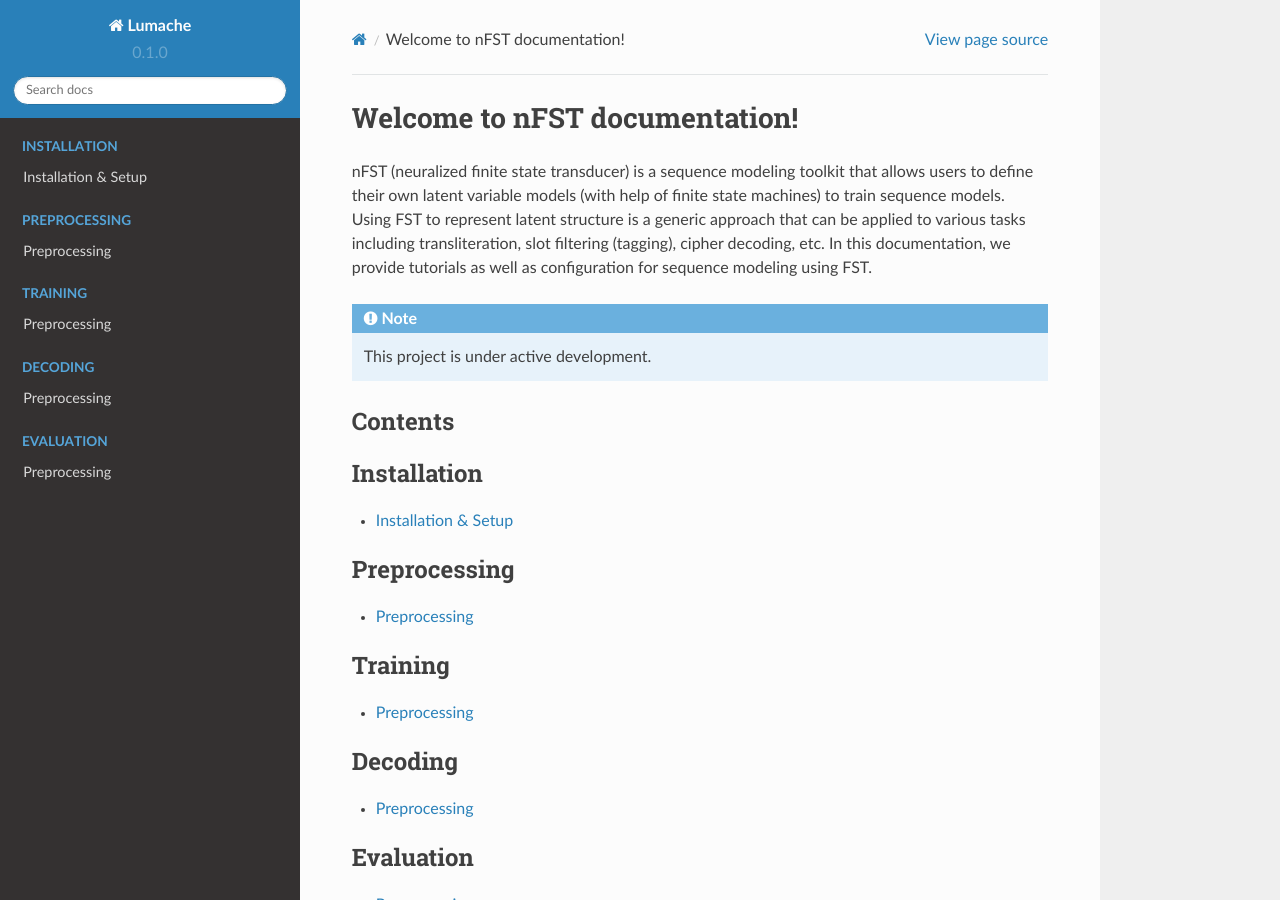
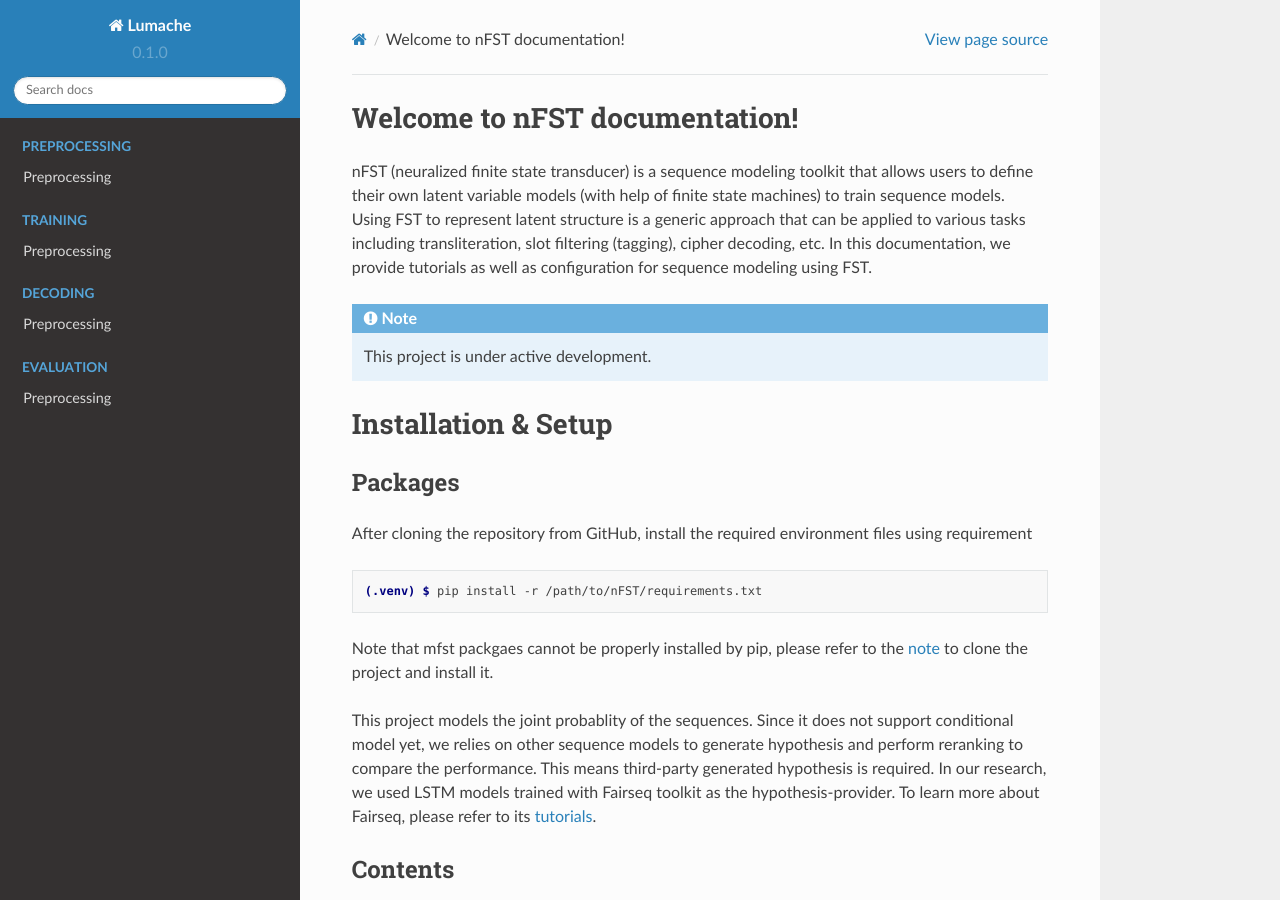
Before and after one commit to steventan0110/nFST, a Sphinx documentation site: the page built from docs/source/index.rst, in a window 1280 px wide and 900 px high. Built offline with Sphinx 7.4.7 and the Read the Docs theme 2.0.0, drawn with Linux system fonts in a browser that asks for light colours.

Commit message:
update doc

```diff
--- a/docs/source/index.rst
+++ b/docs/source/index.rst
@@ -11,14 +11,33 @@ In this documentation, we provide tutorials as well as configuration for sequenc
 
    This project is under active development.
 
+Installation & Setup
+====================
+
+.. _packages:
+
+Packages
+------------
+After cloning the repository from GitHub, install the required
+environment files using requirement
+
+.. code-block:: console
+
+   (.venv) $ pip install -r /path/to/nFST/requirements.txt
+
+Note that mfst packgaes cannot be properly installed by pip, please refer to the
+`note <https://github.com/matthewfl/openfst-wrapper/blob/master/notes.txt>`_ to clone
+the project and install it.
+
+This project models the joint probablity of the sequences. Since it does not support
+conditional model yet, we relies on other sequence models to generate hypothesis
+and perform reranking to compare the performance. This means third-party generated
+hypothesis is required. In our research, we used LSTM models trained with Fairseq
+toolkit as the hypothesis-provider. To learn more about Fairseq, please refer to
+its `tutorials <https://fairseq.readthedocs.io/en/latest/>`_.
+
 Contents
 --------
-.. toctree::
-    :maxdepth: 1
-    :caption: Installation
-
-    install
-
 .. toctree::
     :maxdepth: 1
     :caption: Preprocessing
--- a/docs/source/preprocess.rst
+++ b/docs/source/preprocess.rst
@@ -1,9 +1,9 @@
 Preprocessing
 =====
 
-.. _installation:
+.. _fst:
 
-Installation
+Define Your FST
 ------------
 
 To use Lumache, first install it using pip:
--- a/docs/source/train.rst
+++ b/docs/source/train.rst
@@ -1,9 +1,9 @@
 Preprocessing
 =====
 
-.. _installation:
+.. _train:
 
-Installation
+Data Loader
 ------------
 
 To use Lumache, first install it using pip:
@@ -12,7 +12,7 @@ To use Lumache, first install it using pip:
 
    (.venv) $ pip install lumache
 
-Creating recipes
+Model Architecture
 ----------------
 
 To retrieve a list of random ingredients,
```
Also changed, not shown: other parts of docs/source/preprocess.rst (+1 -1 lines), docs/source/install.rst (deleted, +0 -22 lines), requirements.txt (added, +135 -0 lines).
